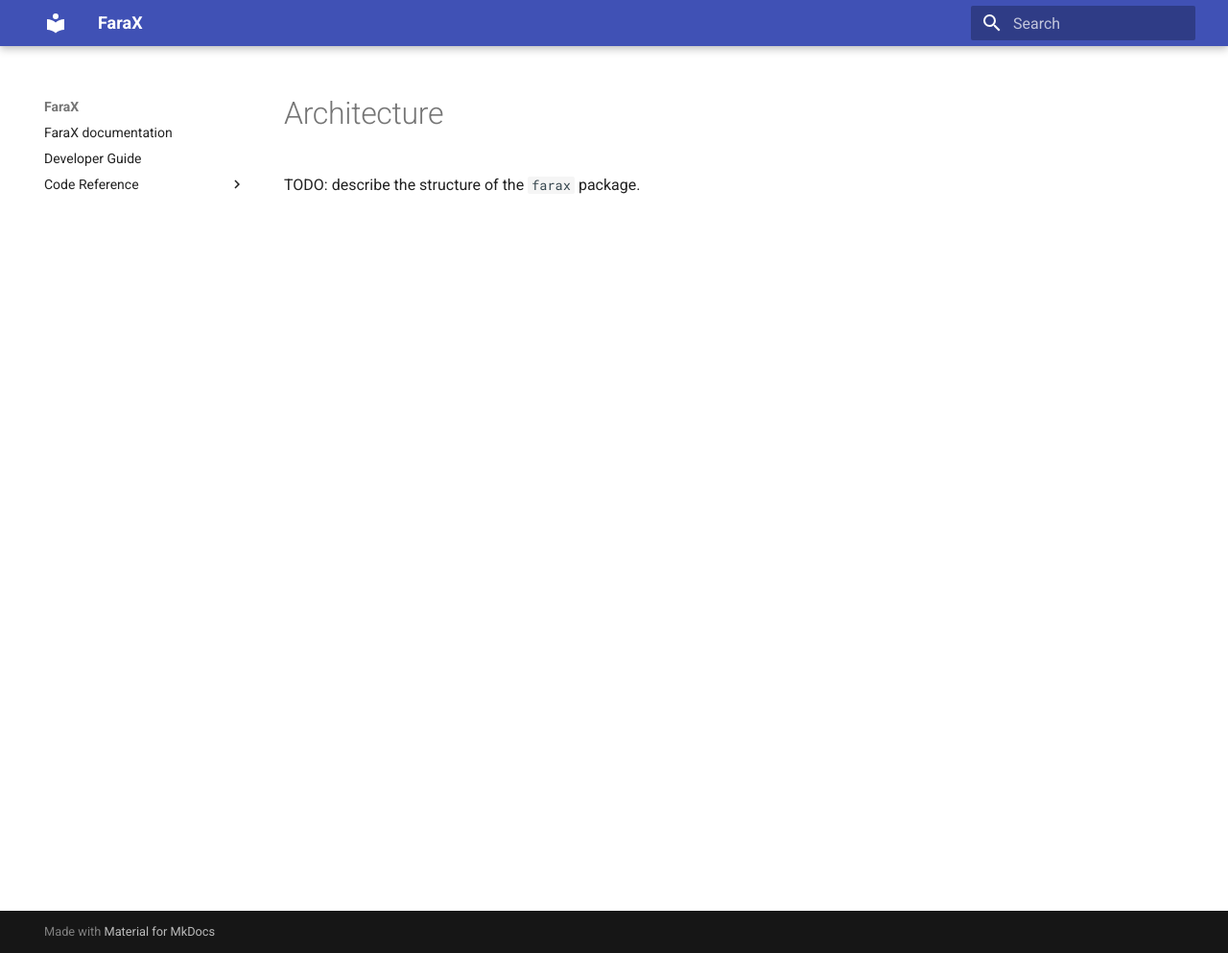
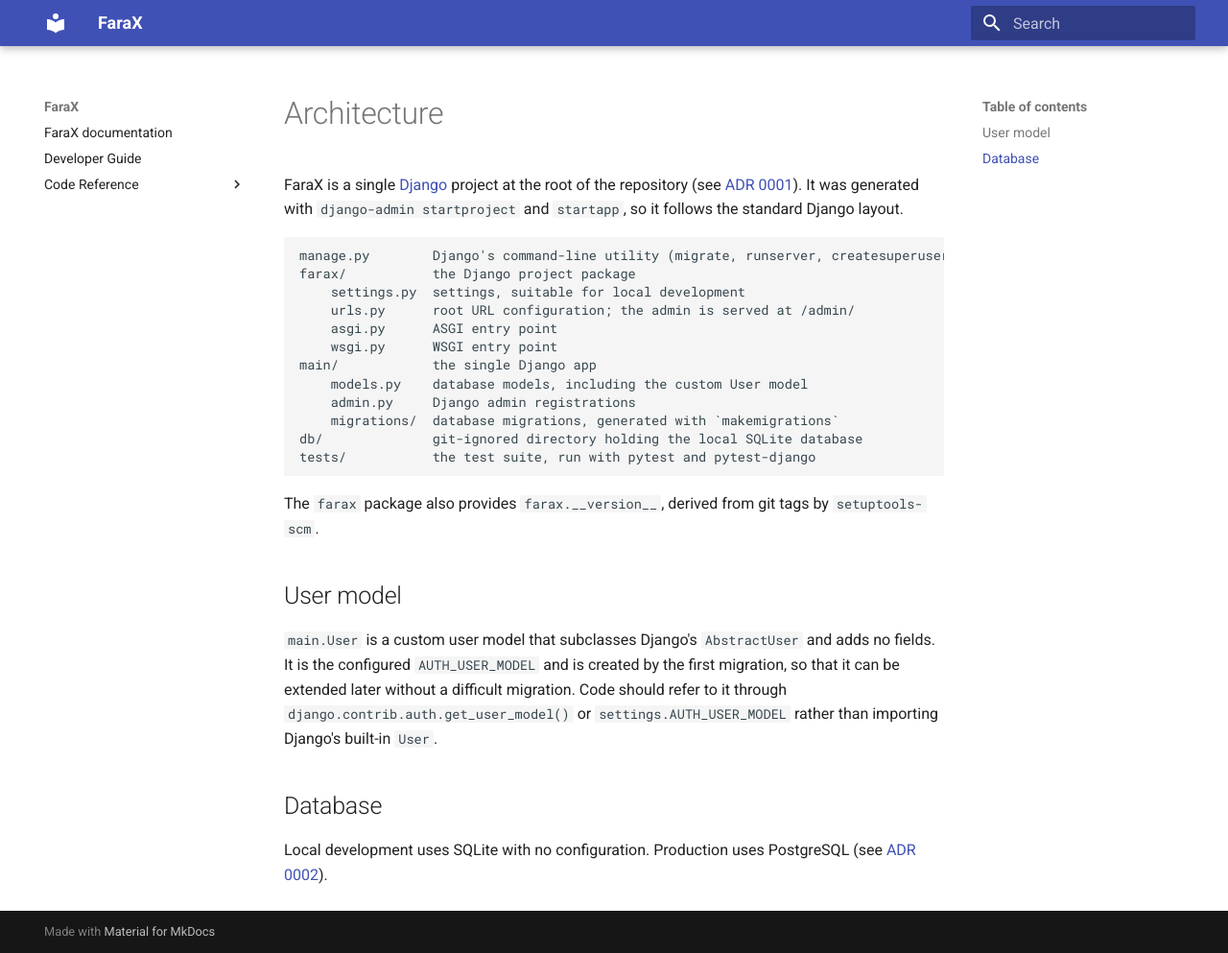
Before and after one commit to ImperialCollegeLondon/FaraX, an MkDocs documentation site: the page built from docs/developer/architecture.md, in a window 1280 px wide and 993 px high. Shown: the whole window at 96% size. Built offline with MkDocs 1.6.1 and Material for MkDocs 9.7.7, drawn with Linux system fonts in a browser that asks for light colours.

Commit message:
Document the Django project layout and how to run it
Co-authored-by: Copilot <223556219+Copilot@users.noreply.github.com>

````diff
--- a/docs/developer/architecture.md
+++ b/docs/developer/architecture.md
@@ -1,3 +1,38 @@
 # Architecture
 
-TODO: describe the structure of the `farax` package.
+FaraX is a single [Django] project at the root of the repository (see
+[ADR 0001](../adr/0001-single-repository.md)). It was generated with `django-admin
+startproject` and `startapp`, so it follows the standard Django layout.
+
+```text
+manage.py        Django's command-line utility (migrate, runserver, createsuperuser, ...)
+farax/           the Django project package
+    settings.py  settings, suitable for local development
+    urls.py      root URL configuration; the admin is served at /admin/
+    asgi.py      ASGI entry point
+    wsgi.py      WSGI entry point
+main/            the single Django app
+    models.py    database models, including the custom User model
+    admin.py     Django admin registrations
+    migrations/  database migrations, generated with `makemigrations`
+db/              git-ignored directory holding the local SQLite database
+tests/           the test suite, run with pytest and pytest-django
+```
+
+The `farax` package also provides `farax.__version__`, derived from git tags by
+`setuptools-scm`.
+
+## User model
+
+`main.User` is a custom user model that subclasses Django's `AbstractUser` and adds no
+fields. It is the configured `AUTH_USER_MODEL` and is created by the first migration, so
+that it can be extended later without a difficult migration. Code should refer to it
+through `django.contrib.auth.get_user_model()` or `settings.AUTH_USER_MODEL` rather than
+importing Django's built-in `User`.
+
+## Database
+
+Local development uses SQLite with no configuration. Production uses PostgreSQL (see
+[ADR 0002](../adr/0002-postgresql-with-sqlite-for-local-development.md)).
+
+[Django]: https://www.djangoproject.com/
````
Also changed, not shown: README.md (+18 -3 lines), docs/developer/index.md (+14 -1 lines), .github/copilot-instructions.md.
